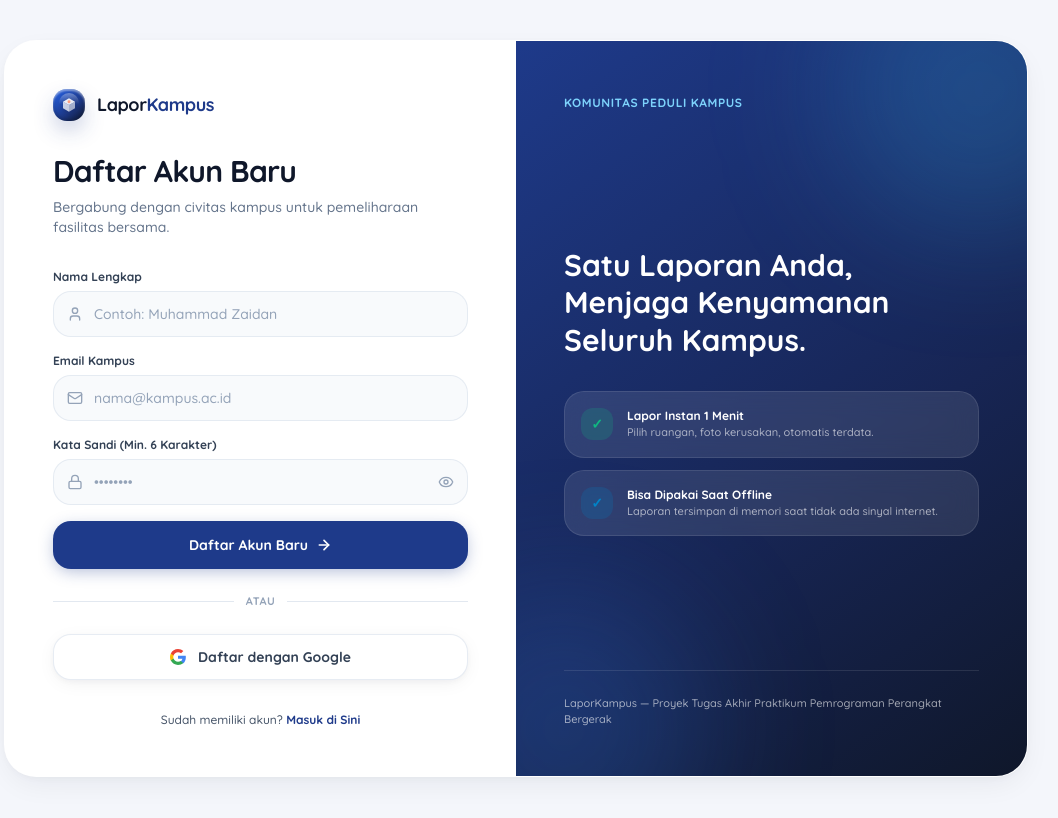
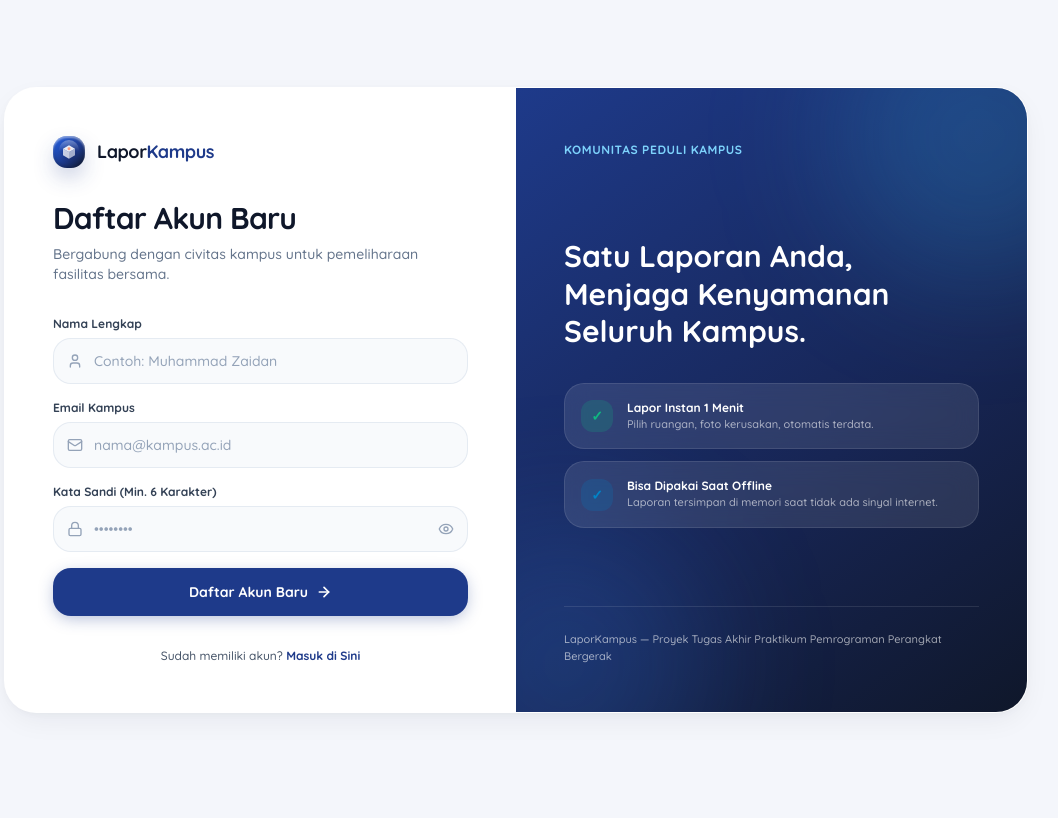
Before and after one commit to Codewarriorrs/ta-ppb-laporkampus, a Next.js app: page /register in a window 1280 px wide. Shown: the top 818 px of the page, without its empty margins (124-1182 px from the left). Built offline with nearby package versions, Linux system fonts and the light colour scheme.

Commit message:
feat: hide Google OAuth button on login and register pages

```diff
--- a/app/login/page.tsx
+++ b/app/login/page.tsx
@@ -158,47 +158,6 @@ function LoginForm() {
                 )}
               </button>
             </form>
-
-            {/* Divider OR */}
-            <div className="my-6 flex items-center gap-3">
-              <div className="h-px bg-neutral-200 flex-1" />
-              <span className="text-[11px] font-bold text-neutral-400 uppercase tracking-wider font-sans">
-                Atau
-              </span>
-              <div className="h-px bg-neutral-200 flex-1" />
-            </div>
-
-            {/* Tombol Google OAuth */}
-            <button
-              type="button"
-              onClick={handleGoogleLogin}
-              disabled={googleLoading}
-              className="w-full py-3 px-4 bg-white hover:bg-neutral-50 active:scale-[0.99] border border-neutral-200/80 rounded-[18px] text-xs sm:text-sm font-bold text-neutral-700 shadow-soft-3d flex items-center justify-center gap-3 transition-all"
-            >
-              {googleLoading ? (
-                <Loader2 className="w-4 h-4 animate-spin text-primary" />
-              ) : (
-                <svg className="w-4 h-4 shrink-0" viewBox="0 0 24 24">
-                  <path
-                    fill="#4285F4"
-                    d="M23.745 12.27c0-.7-.06-1.4-.19-2.07H12v4.51h6.6c-.29 1.52-1.14 2.82-2.4 3.68v3.05h3.88c2.27-2.09 3.665-5.17 3.665-9.17z"
-                  />
-                  <path
-                    fill="#34A853"
-                    d="M12 24c3.24 0 5.95-1.08 7.93-2.91l-3.88-3.05c-1.08.72-2.45 1.16-4.05 1.16-3.12 0-5.77-2.1-6.72-4.93H1.25v3.15C3.26 21.36 7.33 24 12 24z"
-                  />
-                  <path
-                    fill="#FBBC05"
-                    d="M5.28 14.27c-.25-.72-.38-1.49-.38-2.27s.13-1.55.38-2.27V6.58H1.25C.45 8.18 0 9.97 0 12s.45 3.82 1.25 5.42l4.03-3.15z"
-                  />
-                  <path
-                    fill="#EA4335"
-                    d="M12 4.75c1.77 0 3.35.61 4.6 1.8l3.42-3.42C17.95 1.19 15.24 0 12 0 7.33 0 3.26 2.64 1.25 6.58l4.03 3.15c.95-2.83 3.6-4.98 6.72-4.98z"
-                  />
-                </svg>
-              )}
-              <span>Lanjutkan dengan Google</span>
-            </button>
           </div>
 
           {/* Switch ke Register */}
--- a/app/register/page.tsx
+++ b/app/register/page.tsx
@@ -269,47 +269,6 @@ function RegisterForm() {
                     )}
                   </button>
                 </form>
-
-                {/* Divider OR */}
-                <div className="my-6 flex items-center gap-3">
-                  <div className="h-px bg-neutral-200 flex-1" />
-                  <span className="text-[11px] font-bold text-neutral-400 uppercase tracking-wider font-sans">
-                    Atau
-                  </span>
-                  <div className="h-px bg-neutral-200 flex-1" />
-                </div>
-
-                {/* Tombol Google OAuth */}
-                <button
-                  type="button"
-                  onClick={handleGoogleLogin}
-                  disabled={googleLoading}
-                  className="w-full py-3 px-4 bg-white hover:bg-neutral-50 active:scale-[0.99] border border-neutral-200/80 rounded-[18px] text-xs sm:text-sm font-bold text-neutral-700 shadow-soft-3d flex items-center justify-center gap-3 transition-all"
-                >
-                  {googleLoading ? (
-                    <Loader2 className="w-4 h-4 animate-spin text-primary" />
-                  ) : (
-                    <svg className="w-4 h-4 shrink-0" viewBox="0 0 24 24">
-                      <path
-                        fill="#4285F4"
-                        d="M23.745 12.27c0-.7-.06-1.4-.19-2.07H12v4.51h6.6c-.29 1.52-1.14 2.82-2.4 3.68v3.05h3.88c2.27-2.09 3.665-5.17 3.665-9.17z"
-                      />
-                      <path
-                        fill="#34A853"
-                        d="M12 24c3.24 0 5.95-1.08 7.93-2.91l-3.88-3.05c-1.08.72-2.45 1.16-4.05 1.16-3.12 0-5.77-2.1-6.72-4.93H1.25v3.15C3.26 21.36 7.33 24 12 24z"
-                      />
-                      <path
-                        fill="#FBBC05"
-                        d="M5.28 14.27c-.25-.72-.38-1.49-.38-2.27s.13-1.55.38-2.27V6.58H1.25C.45 8.18 0 9.97 0 12s.45 3.82 1.25 5.42l4.03-3.15z"
-                      />
-                      <path
-                        fill="#EA4335"
-                        d="M12 4.75c1.77 0 3.35.61 4.6 1.8l3.42-3.42C17.95 1.19 15.24 0 12 0 7.33 0 3.26 2.64 1.25 6.58l4.03 3.15c.95-2.83 3.6-4.98 6.72-4.98z"
-                      />
-                    </svg>
-                  )}
-                  <span>Daftar dengan Google</span>
-                </button>
               </>
             ) : (
               /* Step 2: Form Verifikasi OTP Brevo */
```
